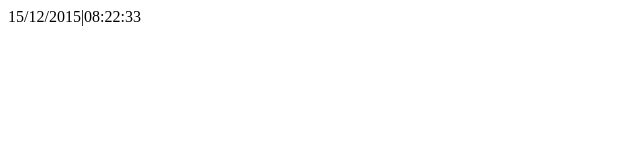
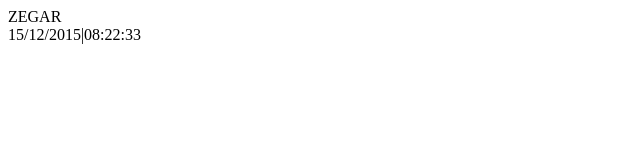
Before and after one commit to AgnieszkaKurek/Clock, a plain HTML site: page index.html in a window 1280 px wide. Shown: the whole page, without its empty margins (0-640 px from the left). Drawn offline with Linux system fonts and the light colour scheme.

Commit message:
Add small change

```diff
--- a/index.html
+++ b/index.html
@@ -9,7 +9,7 @@
     </script>
 </head>
 <body onload="odliczanie();">
-
+    ZEGAR
     <div id="zegar"></div>
     <script type="text/javascript"> document.getElementById("zegar").innerHTML = dzien + "/" + miesiac + "/" + rok + "|" + godzina + ":" + minuta + ":" + sekunda;
     </script>
```
